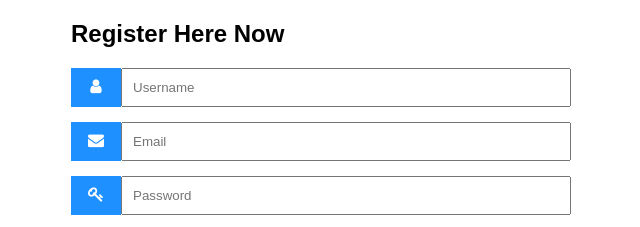
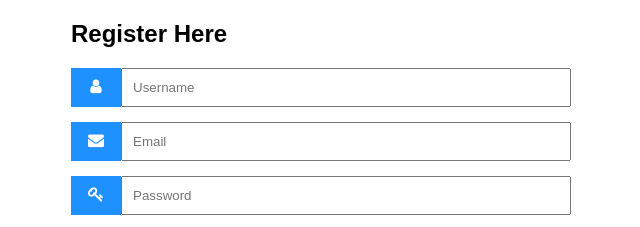
Before and after one commit to Pranavtadakamalla007/demo-frontend-code, a plain HTML site: page index.html in a window 1280 px wide. Shown: the top 227 px of the page, 319-959 px from the left. Drawn offline with Linux system fonts and the light colour scheme.

Commit message:
Update index.html

```diff
--- a/index.html
+++ b/index.html
@@ -52,7 +52,7 @@ body {font-family: Arial, Helvetica, sans-serif;}
 <body>
 
 <form action="/action_page.php" style="max-width:500px;margin:auto">
-  <h2>Register Here Now</h2>
+  <h2>Register Here</h2>
   <div class="input-container">
     <i class="fa fa-user icon"></i>
     <input class="input-field" type="text" placeholder="Username" name="usrnm">
```
